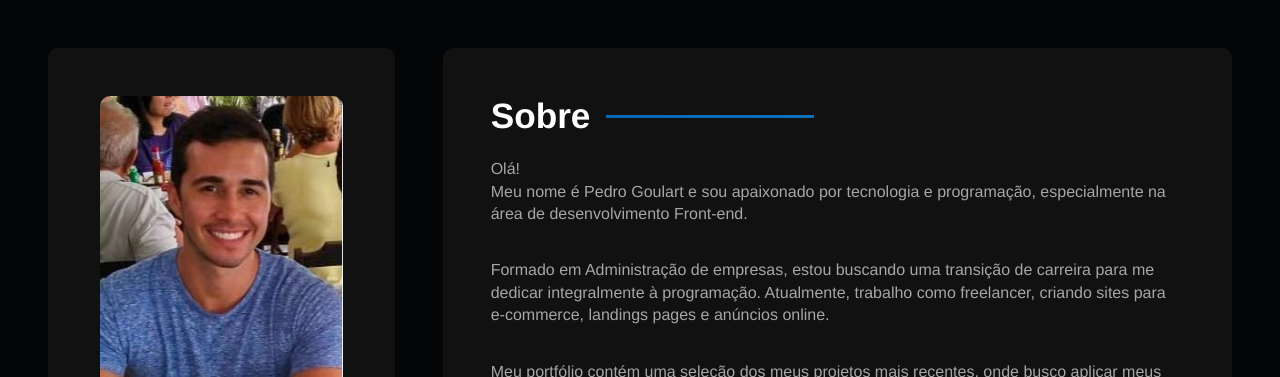
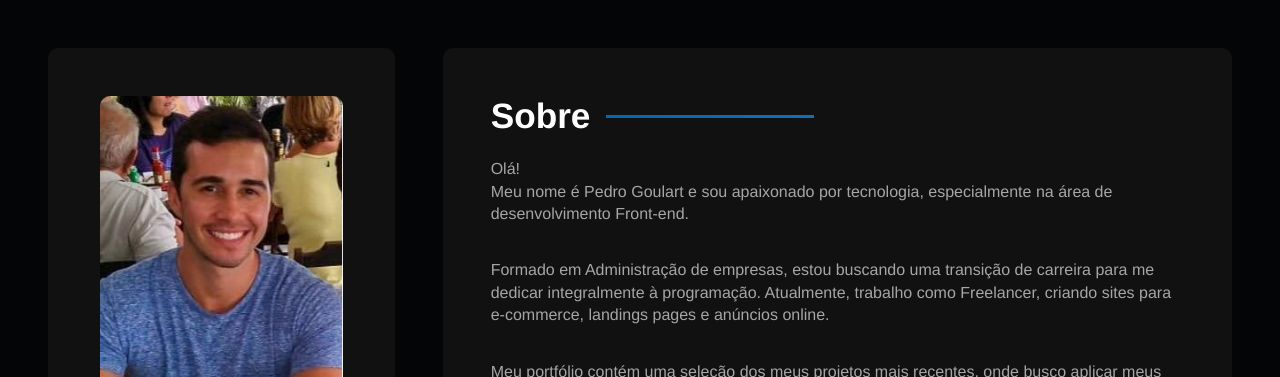
Before and after one commit to pedrogoulart8/portfolio-pedro-goulart, a React (Vite) app: page / in a window 1280 px wide. Shown: the top 377 px of the page. Built offline with nearby package versions, Linux system fonts and the light colour scheme.

Commit message:
Atualizando descrição

```diff
--- a/src/components/AboutContainer.jsx
+++ b/src/components/AboutContainer.jsx
@@ -8,11 +8,11 @@ const AboutContainer = () => {
             <h2>Sobre</h2>
             <p>
                 Olá! <br />
-                Meu nome é Pedro Goulart e sou apaixonado por tecnologia e programação, especialmente na área de desenvolvimento Front-end.
+                Meu nome é Pedro Goulart e sou apaixonado por tecnologia, especialmente na área de desenvolvimento Front-end.
             </p>
             <br />
             <p>
-                Formado em Administração de empresas, estou buscando uma transição de carreira para me dedicar integralmente à programação. Atualmente, trabalho como freelancer, criando sites para e-commerce, landings pages e anúncios online.
+                Formado em Administração de empresas, estou buscando uma transição de carreira para me dedicar integralmente à programação. Atualmente, trabalho como Freelancer, criando sites para e-commerce, landings pages e anúncios online.
             </p>
             <br />
             <p>
```
